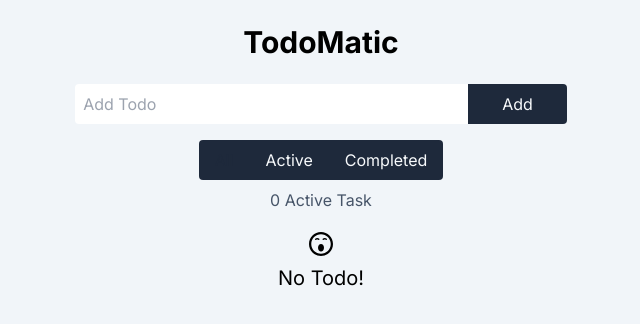
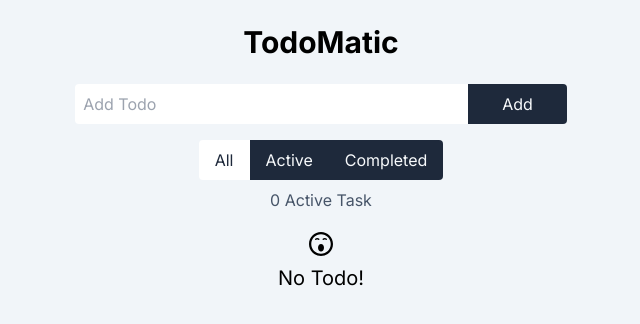
Before and after one commit to ThePrakashKumar/TodoMatic, a Next.js app: page / in a window 1280 px wide. Shown: the top 324 px of the page, without its empty margins (319-959 px from the left). Built offline with nearby package versions, Linux system fonts and the light colour scheme.

Commit message:
style: chage active todo category button background to white

```diff
--- a/src/components/ButtonContainer.jsx
+++ b/src/components/ButtonContainer.jsx
@@ -21,7 +21,7 @@ const ButtonContainer = () => {
           className={`h-10 bg-slate-800  text-slate-50 text-inherit hover:text-slate-800 hover:bg-slate-400 transition-all py-2 px-4 capitalize ${
             index === 0 && "rounded-l"
           } ${index === buttonValues.length - 1 && "rounded-r"} ${
-            filterStatus === button && "text-slate-800 bg-slate-400"
+            filterStatus === button && "text-slate-800 bg-white"
           }`}
         >
           {button}
```
